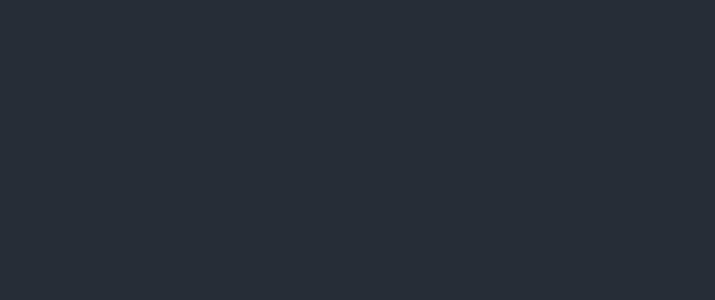
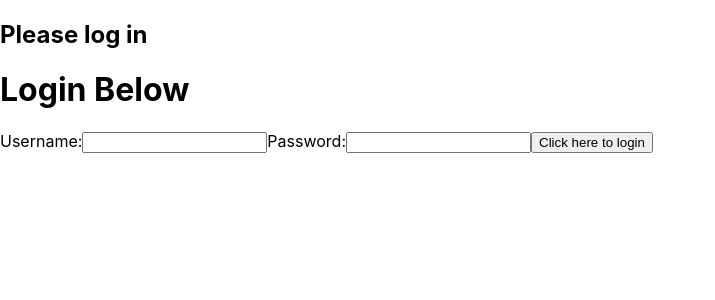
Before and after one commit to CodeDamien1/ToLogin, a React (Create React App) app: page / in a window 1280 px wide. Shown: the top 300 px of the page, without its empty margins (0-715 px from the left). Built offline with nearby package versions, Linux system fonts and the light colour scheme.

Commit message:
login added

```diff
--- a/src/App.js
+++ b/src/App.js
@@ -1,12 +1,25 @@
 
 import './App.css';
+import Login from './components/login/Login.js'
 
-function App() {
+import { useState, useEffect } from 'react';
+
+const App = () => {
+
+  const [user, setUser] = useState()
+
+
   return (
-    <div className="App">
-      <header className="App-header">
+    <div className="login-container">
+            {user
+      ?
+      <h2>Hello welcome {user} you have logged in</h2>
+      :
+      <h2>Please log in</h2>
 
-      </header>
+      }
+      <Login newUser={setUser}/>
+
     </div>
   );
 }
--- /dev/null
+++ b/src/components/login/Login.js
@@ -0,0 +1,37 @@
+import React from "react"
+import {useState} from "react"
+import { loginUser } from "../../utils";
+
+const Login = ({newUser}) => {
+    const [username, setUsername] = useState()
+    const [password, setPassword] = useState()
+
+    const submitHandler = async (e) => {
+        e.preventDefault()
+        console.log(username)
+        console.log(password)
+        await loginUser(username, password, newUser)
+    }
+
+    return (
+      <div>
+        <>
+        <h1>Login Below</h1>
+
+        <form onSubmit={submitHandler}>
+        <label>Username:
+            <input onChange={(e) => setUsername(e.target.value)}></input>
+        </label>
+
+        <label>Password:
+            <input onChange={(e) => setPassword(e.target.value)} type="password"></input>
+        </label>
+
+        <button type="submit">Click here to login</button>
+        </form>
+        </>
+      </div>
+    );
+  }
+
+  export default Login;
--- /dev/null
+++ b/src/utils/index.js
@@ -0,0 +1,21 @@
+export const loginUser = async (username, password, newUser) => {
+    try {
+        const response = await fetch("http://localhost:5001/users/login", {
+            method: "POST",
+            headers: {
+                "Content-Type": "application/json"
+            },
+            body: JSON.stringify({
+                "username": username,
+                "password": password
+            })
+        })
+        const data = await response.json()
+        console.log(data)
+        newUser(data.user.username)
+
+    } catch (error) {
+        console.log(error)
+
+    }
+    }
```
